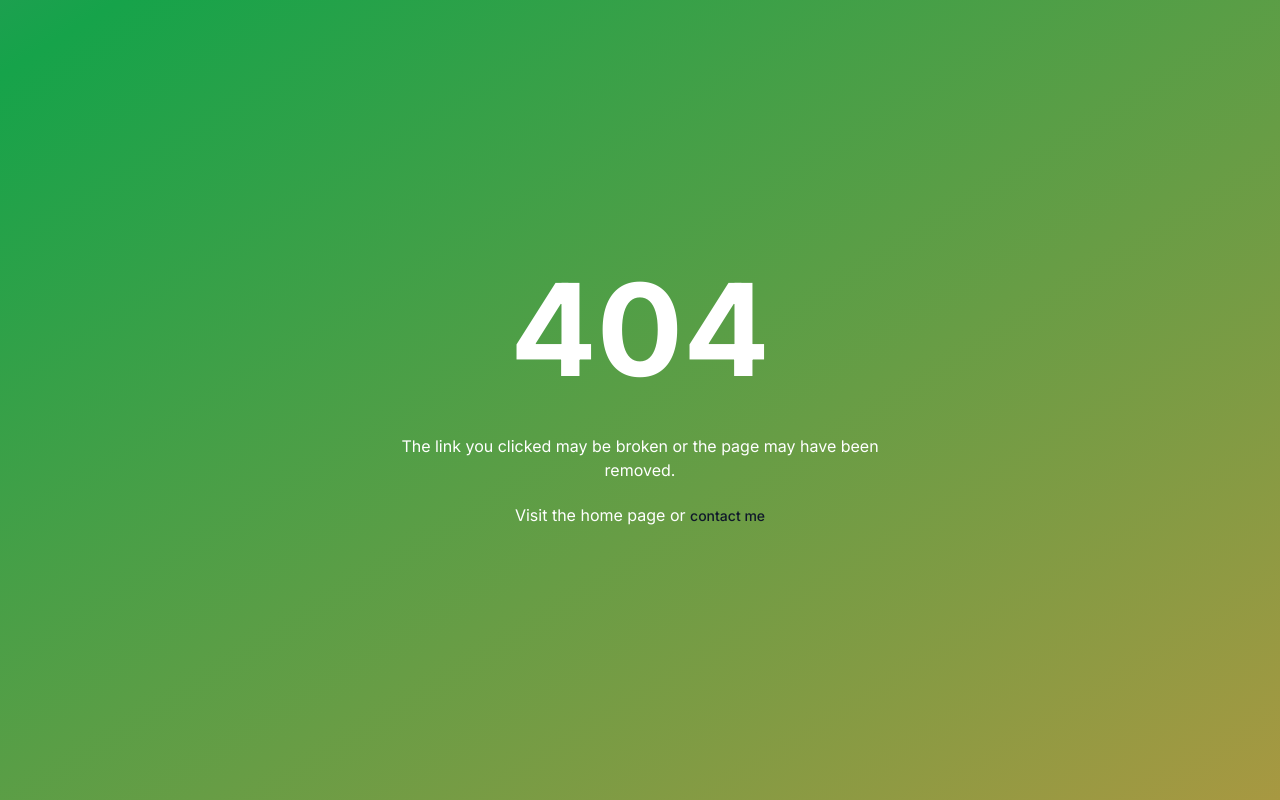
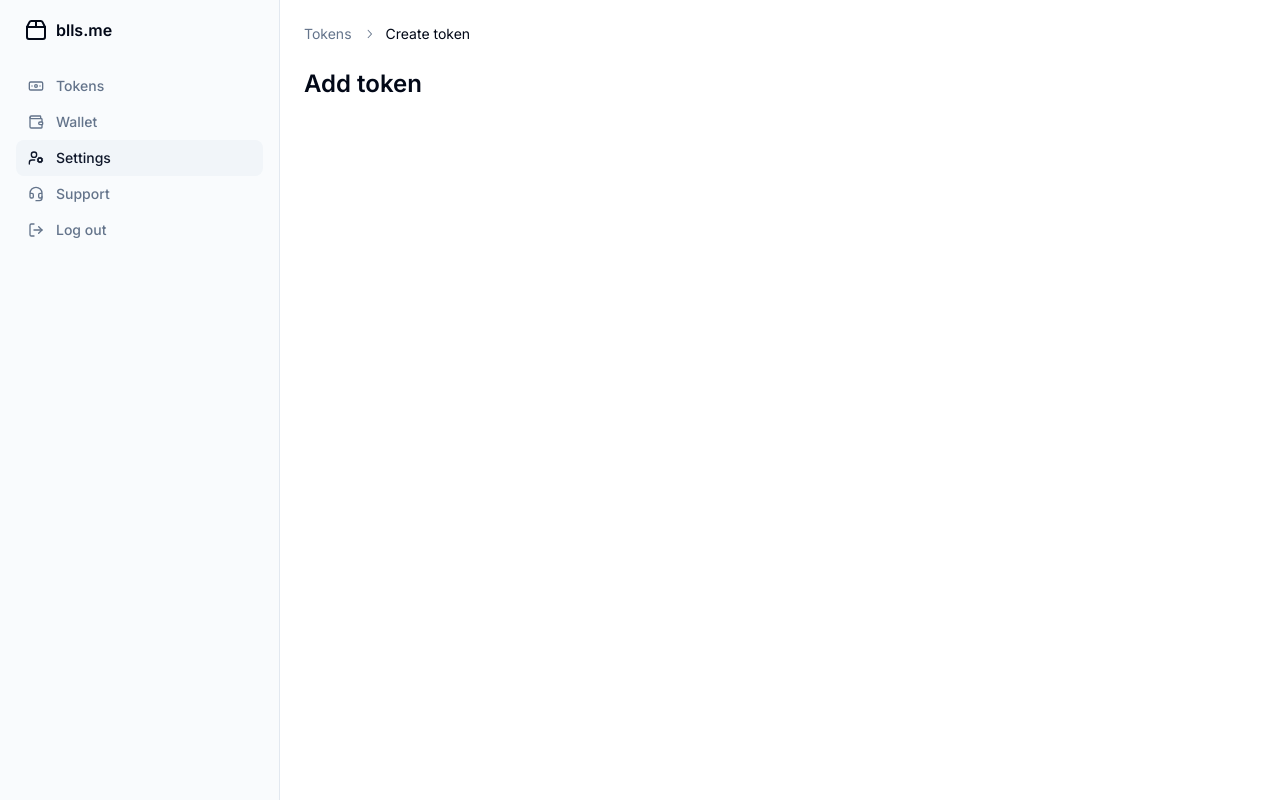
Before and after one commit to theguriev/billing, a Next.js app: page /app/add-token in a window 1280 px wide. Before the commit this address had no page. Built offline with nearby package versions, Linux system fonts and the light colour scheme.

Commit message:
feat: add AddTokenPage component and update Breadcrumb component

```diff
--- /dev/null
+++ b/app/app/add-token/page.tsx
@@ -0,0 +1,35 @@
+import Link from "next/link";
+
+import {
+  Breadcrumb,
+  BreadcrumbItem,
+  BreadcrumbLink,
+  BreadcrumbList,
+  BreadcrumbPage,
+  BreadcrumbSeparator,
+} from "@/components/ui/breadcrumb";
+
+const AddTokenPage = () => {
+  return (
+    <>
+      <Breadcrumb className="hidden md:flex">
+        <BreadcrumbList>
+          <BreadcrumbItem>
+            <BreadcrumbLink asChild>
+              <Link href="/app">Tokens</Link>
+            </BreadcrumbLink>
+          </BreadcrumbItem>
+          <BreadcrumbSeparator />
+          <BreadcrumbItem>
+            <BreadcrumbPage>Create token</BreadcrumbPage>
+          </BreadcrumbItem>
+        </BreadcrumbList>
+      </Breadcrumb>
+      <div className="flex items-center">
+        <h1 className="text-lg font-semibold md:text-2xl">Add token</h1>
+      </div>
+    </>
+  );
+};
+
+export default AddTokenPage;
--- a/app/app/layout.tsx
+++ b/app/app/layout.tsx
@@ -84,7 +84,7 @@ const AppLayout = ({ children }: { children: ReactNode }) => {
         </div>
       </div>
       <div className="flex flex-col">
-        <header className="flex h-14 items-center gap-4 px-4 lg:h-[60px] lg:px-6">
+        {/* <header className="flex h-14 items-center gap-4 px-4 lg:h-[60px] lg:px-6">
           <Sheet>
             <SheetTrigger asChild>
               <Button
@@ -171,7 +171,7 @@ const AppLayout = ({ children }: { children: ReactNode }) => {
               <DropdownMenuItem>Logout</DropdownMenuItem>
             </DropdownMenuContent>
           </DropdownMenu>
-        </header>
+        </header> */}
         <main className="flex flex-1 flex-col gap-4 p-4 lg:gap-6 lg:p-6">
           {children}
         </main>
--- a/app/app/page.tsx
+++ b/app/app/page.tsx
@@ -1,3 +1,5 @@
+import Link from "next/link";
+
 import { Button } from "@/components/ui/button";
 
 const AppPage = () => {
@@ -17,7 +19,9 @@ const AppPage = () => {
           <p className="text-sm text-muted-foreground">
             Your token can be first.
           </p>
-          <Button className="mt-4">Add Token</Button>
+          <Button className="mt-4" asChild>
+            <Link href="/app/add-token">Create Token</Link>
+          </Button>
         </div>
       </div>
     </>
--- /dev/null
+++ b/components/ui/breadcrumb.tsx
@@ -0,0 +1,116 @@
+import * as React from "react";
+
+import { ChevronRightIcon, DotsHorizontalIcon } from "@radix-ui/react-icons";
+import { Slot } from "@radix-ui/react-slot";
+
+import { cn } from "@/app/utils/shadcn";
+
+const Breadcrumb = React.forwardRef<
+  HTMLElement,
+  React.ComponentPropsWithoutRef<"nav"> & {
+    separator?: React.ReactNode;
+  }
+>(({ ...props }, ref) => <nav ref={ref} aria-label="breadcrumb" {...props} />);
+Breadcrumb.displayName = "Breadcrumb";
+
+const BreadcrumbList = React.forwardRef<
+  HTMLOListElement,
+  React.ComponentPropsWithoutRef<"ol">
+>(({ className, ...props }, ref) => (
+  <ol
+    ref={ref}
+    className={cn(
+      "flex flex-wrap items-center gap-1.5 break-words text-sm text-muted-foreground sm:gap-2.5",
+      className
+    )}
+    {...props}
+  />
+));
+BreadcrumbList.displayName = "BreadcrumbList";
+
+const BreadcrumbItem = React.forwardRef<
+  HTMLLIElement,
+  React.ComponentPropsWithoutRef<"li">
+>(({ className, ...props }, ref) => (
+  <li
+    ref={ref}
+    className={cn("inline-flex items-center gap-1.5", className)}
+    {...props}
+  />
+));
+BreadcrumbItem.displayName = "BreadcrumbItem";
+
+const BreadcrumbLink = React.forwardRef<
+  HTMLAnchorElement,
+  React.ComponentPropsWithoutRef<"a"> & {
+    asChild?: boolean;
+  }
+>(({ asChild, className, ...props }, ref) => {
+  const Comp = asChild ? Slot : "a";
+
+  return (
+    <Comp
+      ref={ref}
+      className={cn("transition-colors hover:text-foreground", className)}
+      {...props}
+    />
+  );
+});
+BreadcrumbLink.displayName = "BreadcrumbLink";
+
+const BreadcrumbPage = React.forwardRef<
+  HTMLSpanElement,
+  React.ComponentPropsWithoutRef<"span">
+>(({ className, ...props }, ref) => (
+  <span
+    ref={ref}
+    role="link"
+    aria-disabled="true"
+    aria-current="page"
+    className={cn("font-normal text-foreground", className)}
+    {...props}
+  />
+));
+BreadcrumbPage.displayName = "BreadcrumbPage";
+
+const BreadcrumbSeparator = ({
+  children,
+  className,
+  ...props
+}: React.ComponentProps<"li">) => (
+  <li
+    role="presentation"
+    aria-hidden="true"
+    className={cn("[&>svg]:size-3.5", className)}
+    {...props}
+  >
+    {children ?? <ChevronRightIcon />}
+  </li>
+);
+BreadcrumbSeparator.displayName = "BreadcrumbSeparator";
+
+const BreadcrumbEllipsis = ({
+  className,
+  ...props
+}: React.ComponentProps<"span">) => (
+  <span
+    role="presentation"
+    aria-hidden="true"
+    className={cn("flex h-9 w-9 items-center justify-center", className)}
+    {...props}
+  >
+    <DotsHorizontalIcon className="size-4" />
+    <span className="sr-only">More</span>
+  </span>
+);
+BreadcrumbEllipsis.displayName = "BreadcrumbElipssis";
+
+export {
+  Breadcrumb,
+  BreadcrumbList,
+  BreadcrumbItem,
+  BreadcrumbLink,
+  BreadcrumbPage,
+  BreadcrumbSeparator,
+  BreadcrumbEllipsis,
+};
```
